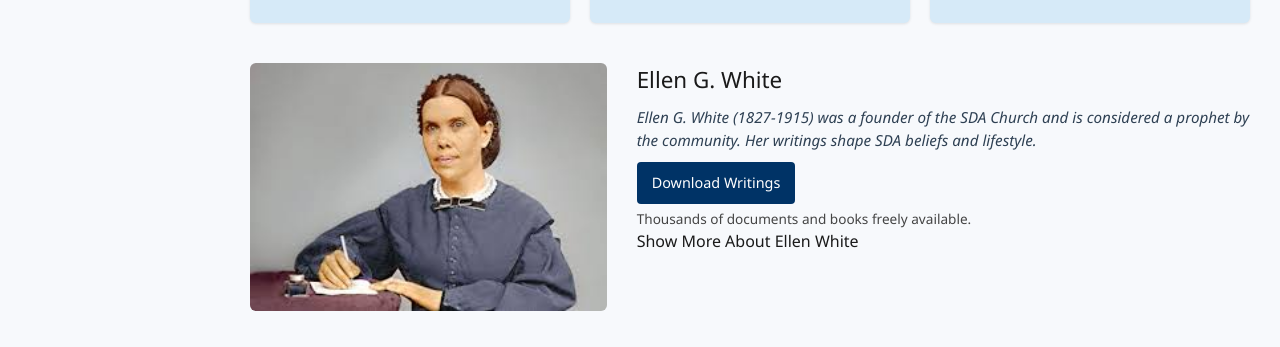
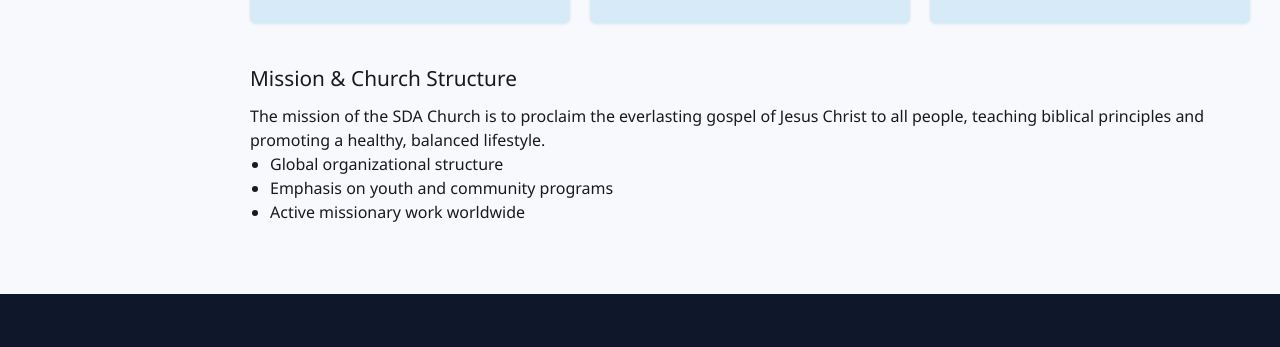
Before and after one commit to RamspheldOnyangoOchieng/DeKUSDA-Website, a React (Vite) app in the folder frontend/: page /Aboutsda in a window 1280 px wide. Shown: the part 1404-1751 px from the top of the page. Built offline with nearby package versions, Linux system fonts and the light colour scheme.

Commit message:
Describe what you changed

```diff
--- a/frontend/src/pages/About/AboutSDA.jsx
+++ b/frontend/src/pages/About/AboutSDA.jsx
@@ -4,11 +4,9 @@
 import { Header } from '../../components/Layout/Header';
 import { Footer } from '../../components/Layout/Footer';
 
-import ellenWhite from '../../assets/HELLEN G WHITE.jpg';
 import logo from '../../assets/logo.jpg';
 
 const AboutSDA = () => {
-  const [showWhiteBio, setShowWhiteBio] = useState(false);
   const [activeQa, setActiveQa] = useState(null);
 
   const qaItems = [
@@ -69,7 +67,6 @@
               <li><a href="#history-section">History</a></li>
               <li><a href="#qa-section">Frequent Q&A</a></li>
               <li><a href="#global-impact">Global Impact</a></li>
-              <li><a href="#white-section">Ellen G. White</a></li>
               <li><a href="#mission-section">Mission & Structure</a></li>
             </ul>
           </nav>
@@ -159,46 +156,6 @@
             </div>
           </section>
 
-          <section id="white-section" className="white-section">
-            <div className="white-portrait">
-              <img src={ellenWhite} alt="Ellen G. White" className="ellen-white-img" />
-            </div>
-            <div className="white-content">
-              <h2>Ellen G. White</h2>
-              <div className="white-bio">
-                <p><em>
-                  Ellen G. White (1827-1915) was a founder of the SDA Church and is considered a prophet by
-                  the community. Her writings shape SDA beliefs and lifestyle.
-                </em></p>
-              </div>
-
-              <div className="white-downloads">
-                <a
-                  href="https://egwwritings.org"
-                  target="_blank"
-                  rel="noopener noreferrer"
-                  className="download-btn"
-                >
-                  Download Writings
-                </a>
-                <p className="download-note">Thousands of documents and books freely available.</p>
-              </div>
-
-              <button onClick={() => setShowWhiteBio(!showWhiteBio)}>
-                {showWhiteBio ? 'Hide' : 'Show'} More About Ellen White
-              </button>
-
-              {showWhiteBio && (
-                <div className="white-extra-bio">
-                  <p>
-                    Ellen White's ministry spanned over 70 years and emphasized health, education, and
-                    spiritual revival. Her legacy continues to influence millions worldwide.
-                  </p>
-                </div>
-              )}
-            </div>
-          </section>
-
           <section id="mission-section" className="mission-structure">
             <h2>Mission & Church Structure</h2>
             <p>
--- a/frontend/src/pages/Resources/Books.jsx
+++ b/frontend/src/pages/Resources/Books.jsx
@@ -17,7 +17,7 @@
         </p>
       </div>
 
-      {/* Main Content with white background */}
+      {/* Main Content */}
       <div className="w-full bg-white">
         <main className="max-w-6xl mx-auto py-12 px-6 md:px-20 text-gray-800 font-sans">
           {/* Vision */}
@@ -95,6 +95,24 @@
             </blockquote>
           </section>
 
+          {/* Ellen G. White Books Link Section */}
+          <section className="mb-10 text-center">
+            <h2 className="text-2xl font-semibold text-blue-800 mb-6">
+              Ellen G. White Books – Full Online Library
+            </h2>
+            <p className="max-w-2xl mx-auto mb-6 text-lg leading-relaxed">
+              Access the complete collection of Ellen G. White’s writings, books, letters, and manuscripts online through the official EGW Writings website.
+            </p>
+            <a
+              href="https://egwwritings.org/titles/books"
+              target="_blank"
+              rel="noopener noreferrer"
+              className="inline-block px-6 py-3 bg-blue-600 text-white font-semibold rounded-lg hover:bg-blue-700 transition"
+            >
+              📚 Browse All EGW Books
+            </a>
+          </section>
+
           {/* How to Get Involved */}
           <section className="mb-10">
             <h2 className="text-2xl font-semibold text-blue-800 mb-3">How You Can Get Involved</h2>
```
Also changed, not shown: frontend/src/pages/About/AboutDekusda.css (renamed from frontend/src/pages/About/aboutDekusda.css), 1 other file (tests, documents, lock files or other folders).
